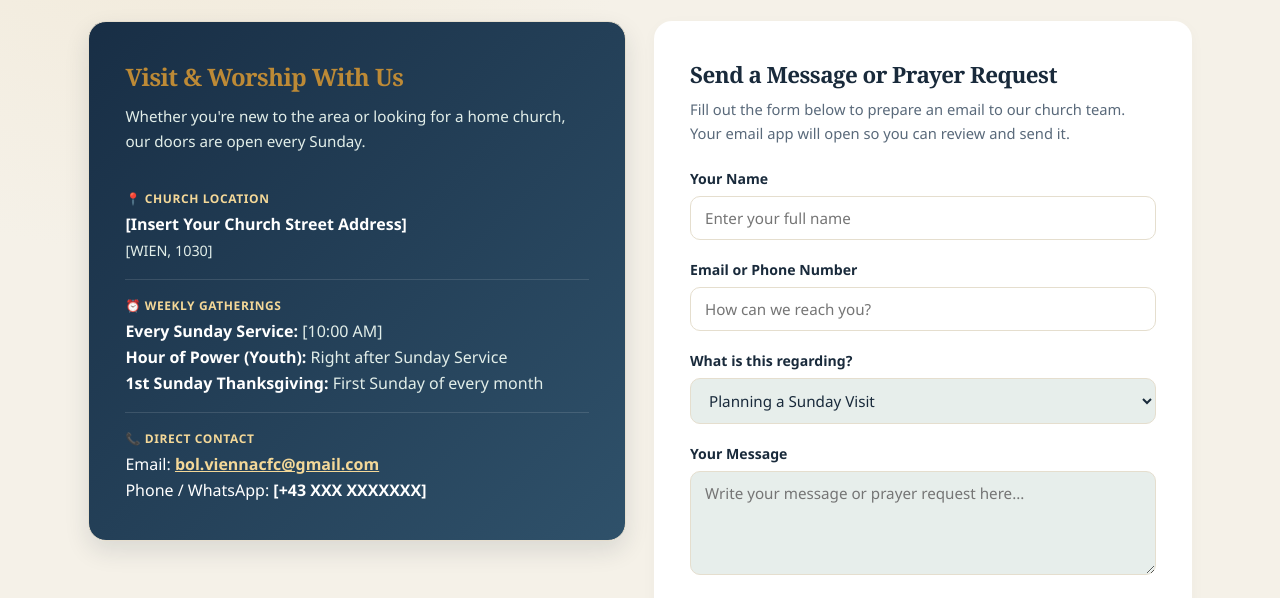
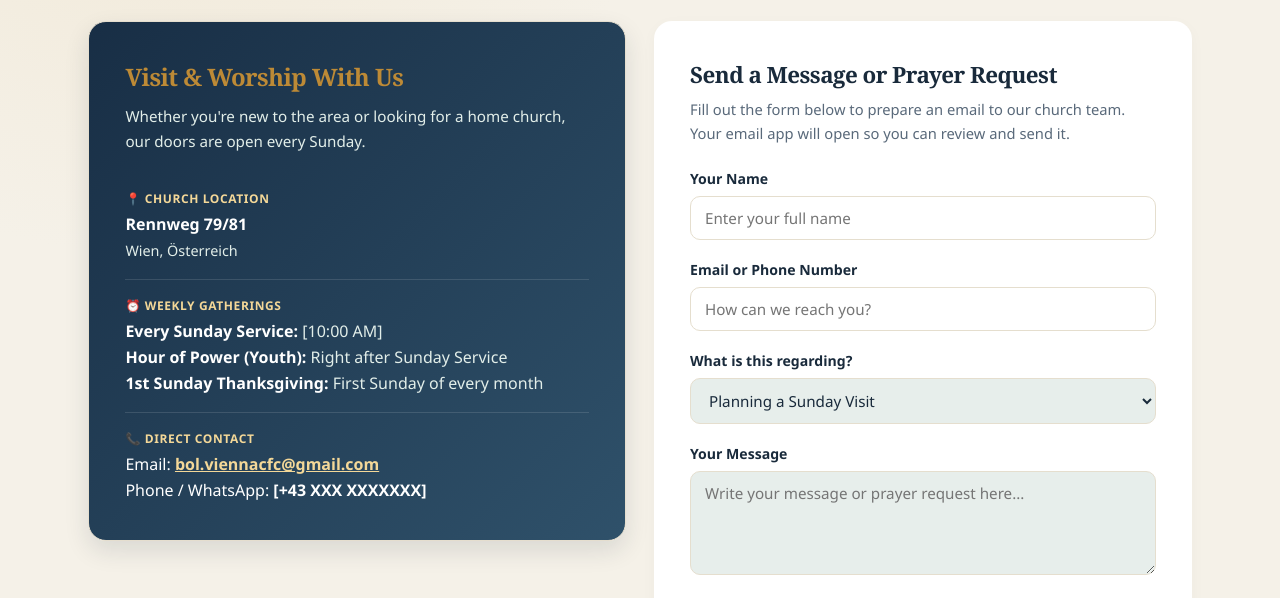
Before and after one commit to Marvis-ui/BOL-Master-Site, a plain HTML site: page contact.html in a window 1280 px wide. Shown: the part 195-793 px from the top of the page. Drawn offline with Linux system fonts and the light colour scheme.

Commit message:
Set confirmed church street address to Rennweg 79/81

```diff
--- a/contact.html
+++ b/contact.html
@@ -143,8 +143,8 @@
 
                 <div class="info-row">
                     <span class="info-label">📍 Church Location</span>
-                    <strong>[Insert Your Church Street Address]</strong><br>
-                    <span style="color: var(--hero-muted); font-size: 0.9rem;">[WIEN, 1030]</span>
+                    <strong>Rennweg 79/81</strong><br>
+                    <span style="color: var(--hero-muted); font-size: 0.9rem;">Wien, Österreich</span>
                 </div>
 
                 <div class="info-row">
```
